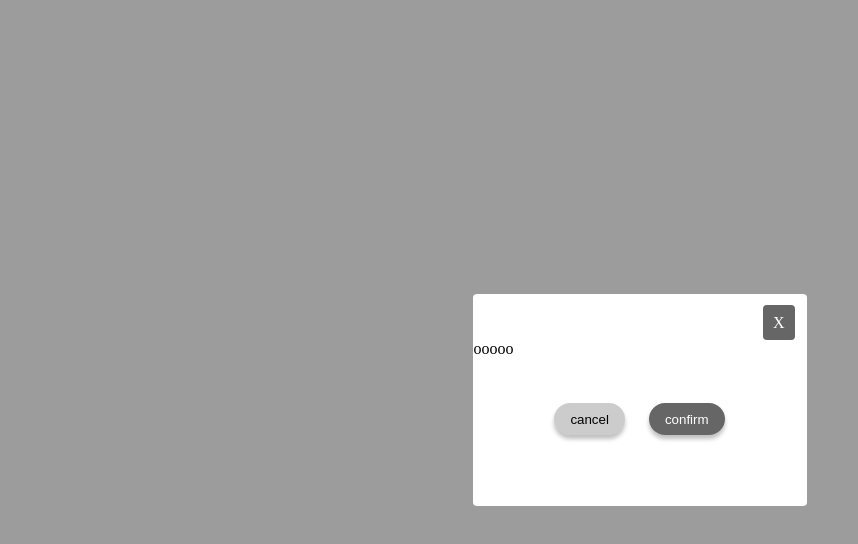
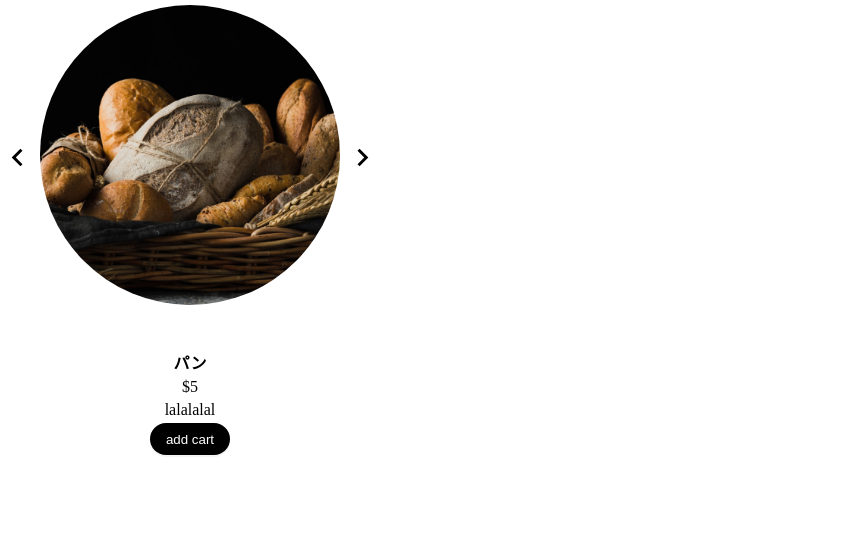
Before and after one commit to Igrald/V5-eshop-vanilla-Igor, a plain HTML site: page src/index.html in a window 1280 px wide. Shown: the whole page, without its empty margins (0-858 px from the left). Drawn offline with Linux system fonts and the light colour scheme.

Commit message:
Creation of the carousel

```diff
--- a/src/index.html
+++ b/src/index.html
@@ -16,6 +16,7 @@
     <script src="js/state.js"></script>
     <script src="js/elements.js"></script>
     <script src="js/controllers.js"></script>
+    <script src="js/carousel.js"></script>
     <script>
         App.init();
     </script>
--- /dev/null
+++ b/src/js/carousel.js
@@ -0,0 +1,115 @@
+class carousel{
+    config = {}
+    imageEls = []
+
+    container = null
+    leftContainer = null
+    imgContainer = null
+    rightContainer = null
+
+    currentImgIdx = 0
+
+    /*
+     @param {Objetc} config
+     @param {HTMLElement} config.container
+     @param {array<string>} config.images
+    */
+
+    constructor(config){
+        this.config = config
+        this.container = config.container
+
+        this.createElements()
+        this.preLoadImages()
+        this.renderImg()
+    }
+
+    renderImg(){
+        this.imgContainer.innerHTML = ""
+        this.imgContainer.appendChild(this.imageEls[this.currentImgIdx])
+    }
+
+    createElements() {
+        //------------------crateElements------------------//
+        this.leftContainer = document.createElement("div")
+        this.imgContainer = document.createElement("div")
+        this.rightContainer = document.createElement("div")
+        const caretLeft = document.createElement("img")
+        const caretRight = document.createElement("img")
+        //------------------crateElements------------------//
+
+        //--------------------styles--------------------//
+        caretLeft.src = "./assets/caret.svg"
+        caretLeft.style.transform = "rotate(270deg)"
+        caretLeft.style.width = "35px"
+
+        caretRight.src = "./assets/caret.svg"
+        caretRight.style.transform = "rotate(90deg)"
+        caretRight.style.width = "35px"
+
+        this.container.style.display = "flex"
+        this.container.style.alignItems = "center"
+
+        this.leftContainer.style.cursor = "pointer"
+        this.leftContainer.style.display = "flex"
+
+        this.imgContainer.style.margin = "3px"
+
+        this.rightContainer.style.cursor = "pointer"
+        this.rightContainer.style.display = "flex"
+        //--------------------styles--------------------//
+
+        //--------------------onClick--------------------//
+        this.leftContainer.onclick = () => {
+            this.currentImgIdx--
+
+            if(this.currentImgIdx < 0){
+                this.currentImgIdx = this.imageEls.length -1
+            }
+
+            this.renderImg()
+        }
+
+        this.rightContainer.onclick = () => {
+            this.currentImgIdx++
+
+            if(this.currentImgIdx > this.imageEls.length -1){
+                this.currentImgIdx = 0
+            }
+
+            this.renderImg()
+        }
+        //--------------------onClick--------------------//
+
+
+        //--------------------Append--------------------//
+        this.leftContainer.appendChild(caretLeft)
+        this.rightContainer.appendChild(caretRight)
+
+        this.container.appendChild(this.leftContainer)
+        this.container.appendChild(this.imgContainer)
+        this.container.appendChild(this.rightContainer)
+        //--------------------Append--------------------//
+    }
+
+    preLoadImages(){
+        this.config.images.forEach((img, i) => {
+            const els = document.createElement("img")
+
+            els.src = this.config.images[i]
+
+            //----------styles----------//
+            els.style.objectFit = "cover"
+            els.style.borderRadius = "50%"
+            els.style.maxHeight = "300px"
+            els.style.maxWidth = "300px"
+            els.style.height = "300px"
+            els.style.width = "300px"
+            els.style.margin = "2px"
+            //----------styles----------//
+
+            this.imageEls.push(els)
+        })
+    }
+
+}
--- a/src/js/controllers.js
+++ b/src/js/controllers.js
@@ -194,68 +194,45 @@ App.controllers = {
 
         return bt
     },
-    createCard(image){
+    createCard(images, ttl,description, price, onClick){
         const card = document.createElement("div")
-        const img = document.createElement("img")
-        const div = document.createElement("div")
+        // const div = document.createElement("div")
         const title = document.createElement("div")
         const usd = document.createElement("div")
         const desc = document.createElement("div")
-        const button = this.createButtons("add cart", "primary", ()=>{
-            console.log("click");
-        })
+        const button = this.createButtons("add cart", "primary", onClick)
+        const imgContainer = document.createElement("div")
+        const Carousel = new carousel({images, container: imgContainer})
 
        //----const-styles-------//
         const cards = card.style
-        const imgs = img.style
-        const divs = div.style
         const titles = title.style
         const usds = usd.style
         const descs = desc.style
        //----const-styles-------//
 
-        //---------styles----//image//-----//
+        //---------styles--------//
         cards.display = "flex"
         cards.flexDirection = "column"
         cards.alignItems = "center"
         cards.padding = "0px"
-        cards.border = "1px solid black",
         cards.justifyContent = "center"
-        // cards.gap = "40px"
-        // cards.width = "306px"
-        // cards.height = "457px"
-
-        divs.width = "300px"
-        divs.textAlign = "center"
-        divs.position = "relative"
-        divs.height = "300px"
-        divs.borderRadius = "50%"
-        divs.overflow = "hidden"
-
-        img.src = image  //----image----//
-
-        imgs.position = "absolute"
-        imgs.width = "100%"
-        imgs.height = "100%"
-        imgs.top = "0"
-        imgs.left = "0"
-        imgs.objectFit = "cover"
-
-        title.innerHTML = "Title"
+        cards.width = "fit-content"
+        title.innerHTML = ttl  // HTML
         titles.fontWeight = "700"
         titles.fontSize = "16px"
         titles.lineHeight = "19px"
         titles.color = "#000000"
         titles.marginTop = "40px"
 
-        usd.innerHTML = "USD 2"
+        usd.innerHTML = price // HTML
         usds.fontWeight = "400"
         usds.fontSize = "16px"
         usds.lineHeight = "19px"
         usds.color = "#000000"
         usds.marginTop = "4px"
 
-        desc.innerHTML = "Description of the product"
+        desc.innerHTML = description // HTML
         descs.fontWeight = "400"
         descs.fontSize = "16px"
         descs.lineHeight = "19px"
@@ -265,8 +242,7 @@ App.controllers = {
         button.style.marginTop = "4px"
         //---------styles---------//
 
-        card.appendChild(div)
-        div.appendChild(img)
+        card.appendChild(imgContainer)
         card.appendChild(title)
         card.appendChild(usd)
         card.appendChild(desc)
--- a/src/js/js.js
+++ b/src/js/js.js
@@ -5,29 +5,45 @@ const App = {
         // this.controllers.createLayout()
         // this.controllers.router()
 
+        //-------------crateCarousel-------------//
+        let card
 
-        const md = this.controllers.createModal("ooooo")
-        const btn = this.controllers.createButtons("click-me", "default", ()=>{
-            console.log("click");
-            this.controllers.openModal(md)
-        })
+        const images = [
+            "./assets/bg.png",
+            "./assets/croa.png",
+            "https://cdna.artstation.com/p/assets/images/images/050/791/348/medium/rebeca-puebla-punchline-md.jpg?1655721716",
+            "https://cdna.artstation.com/p/assets/images/images/049/529/802/medium/noah-alonzo-noahalonzo-wickerwitch-presentation-page21-5-12-22.jpg?1652719476"
+        ]
+
+        card = this.controllers.createCard(images, "パン", "lalalalal", "$5", )
+        this.elements.root.appendChild(card)
+        //-------------crateCarousel-------------//
 
 
-        this.elements.root.appendChild(md)
-        this.elements.root.appendChild(btn)
+        //-------------createModal-------------//
+        // const md = this.controllers.createModal("ooooo")
+        // const btn = this.controllers.createButtons("click-me", "default", ()=>{
+        //     console.log("click");
+        //     this.controllers.openModal(md)
+        // })
 
+        // this.elements.root.appendChild(md)
+        // this.elements.root.appendChild(btn)
 
-        // const card = this.controllers.createCard("./assets/bg.png")
-        // this.elements.root.appendChild(card)
-
-        // const card3 = this.controllers.createCard("https://cdna.artstation.com/p/assets/images/images/049/529/802/medium/noah-alonzo-noahalonzo-wickerwitch-presentation-page21-5-12-22.jpg?1652719476")
-        // this.elements.root.appendChild(card3)
+        //-------------createModal-------------//
+        // const card0 = this.controllers.createCard("./assets/croa.png")
+        // this.elements.root.appendChild(card0)
 
         // const card1 = this.controllers.createCard("https://cdnb.artstation.com/p/assets/images/images/049/387/821/medium/heri-irawan-lady-lake-01.jpg?1652370695")
         // this.elements.root.appendChild(card1)
 
         // const card2 = this.controllers.createCard("https://cdna.artstation.com/p/assets/images/images/050/791/348/medium/rebeca-puebla-punchline-md.jpg?1655721716")
         // this.elements.root.appendChild(card2)
+
+        // const card3 = this.controllers.createCard("https://cdna.artstation.com/p/assets/images/images/049/529/802/medium/noah-alonzo-noahalonzo-wickerwitch-presentation-page21-5-12-22.jpg?1652719476")
+        // this.elements.root.appendChild(card3)
+        //-------------createCard-------------//
+
 
         //-------------buttons-------------//
 
```
Also changed, not shown: src/assets/caret.svg (added), src/assets/croa.png (added).
